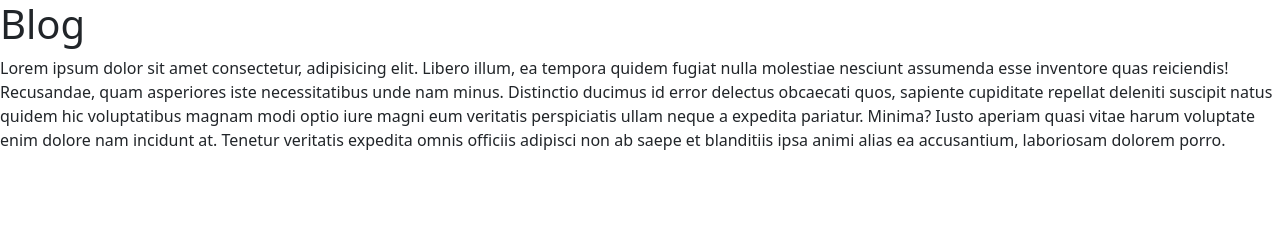
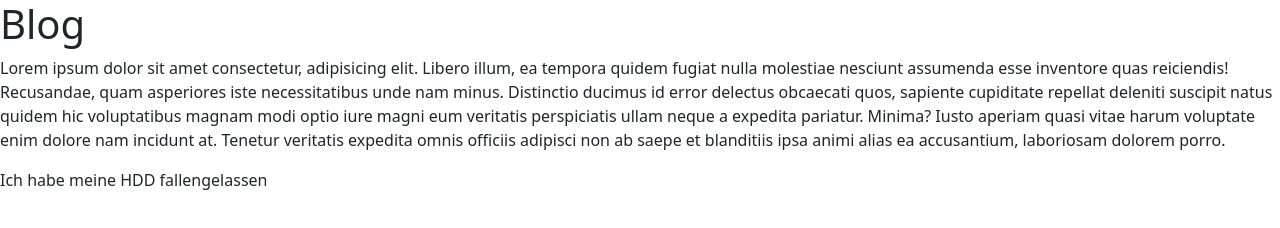
Before and after one commit to FRaffe/FRaffe.github.io, a plain HTML site: page index.html in a window 1280 px wide. Drawn offline with nearby package versions, Linux system fonts and the light colour scheme.

Commit message:
Fakten, echte Fakten.

```diff
--- a/index.html
+++ b/index.html
@@ -13,5 +13,9 @@
     <p>Lorem ipsum dolor sit amet consectetur, adipisicing elit. Libero illum, ea tempora quidem fugiat nulla molestiae nesciunt assumenda esse inventore quas reiciendis! Recusandae, quam asperiores iste necessitatibus unde nam minus.
     Distinctio ducimus id error delectus obcaecati quos, sapiente cupiditate repellat deleniti suscipit natus quidem hic voluptatibus magnam modi optio iure magni eum veritatis perspiciatis ullam neque a expedita pariatur. Minima?
     Iusto aperiam quasi vitae harum voluptate enim dolore nam incidunt at. Tenetur veritatis expedita omnis officiis adipisci non ab saepe et blanditiis ipsa animi alias ea accusantium, laboriosam dolorem porro.</p>
+
+    <p>Ich habe meine HDD fallengelassen</p>
+
+
 </body>
 </html>
```
